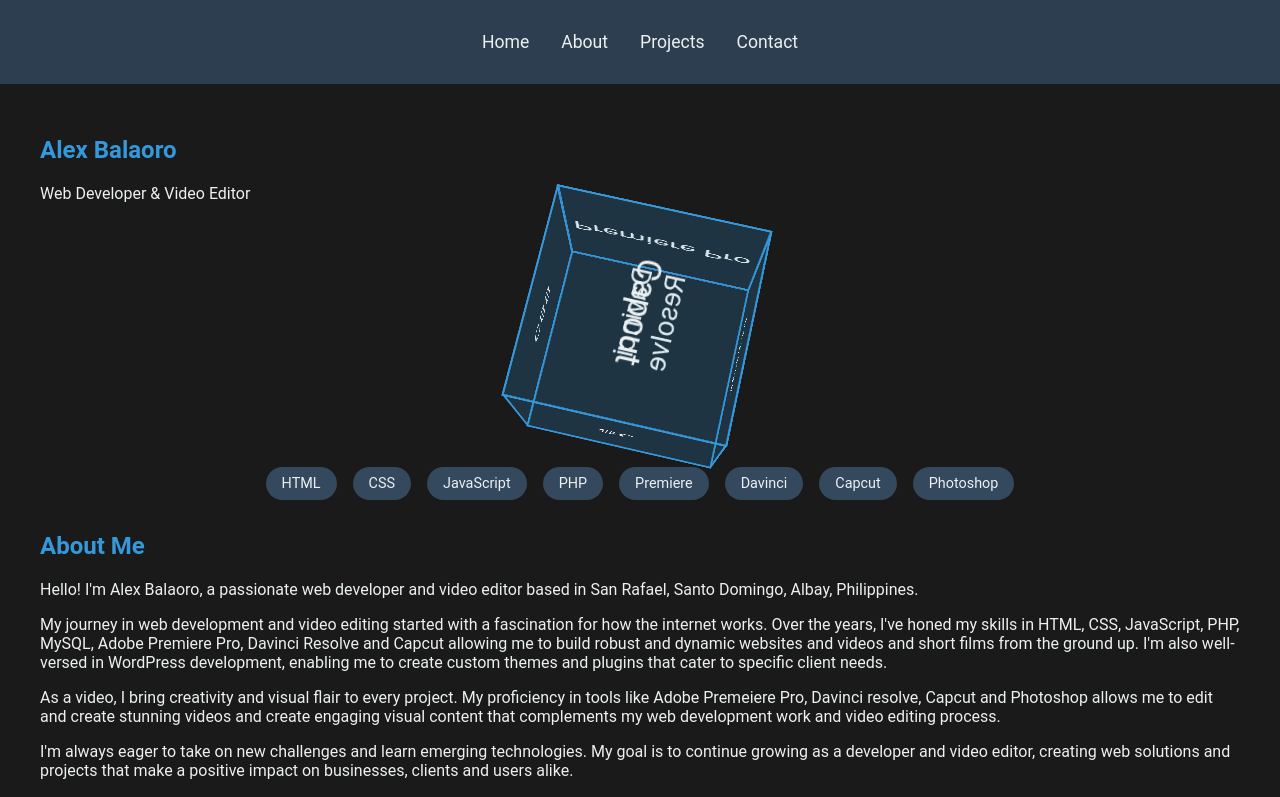
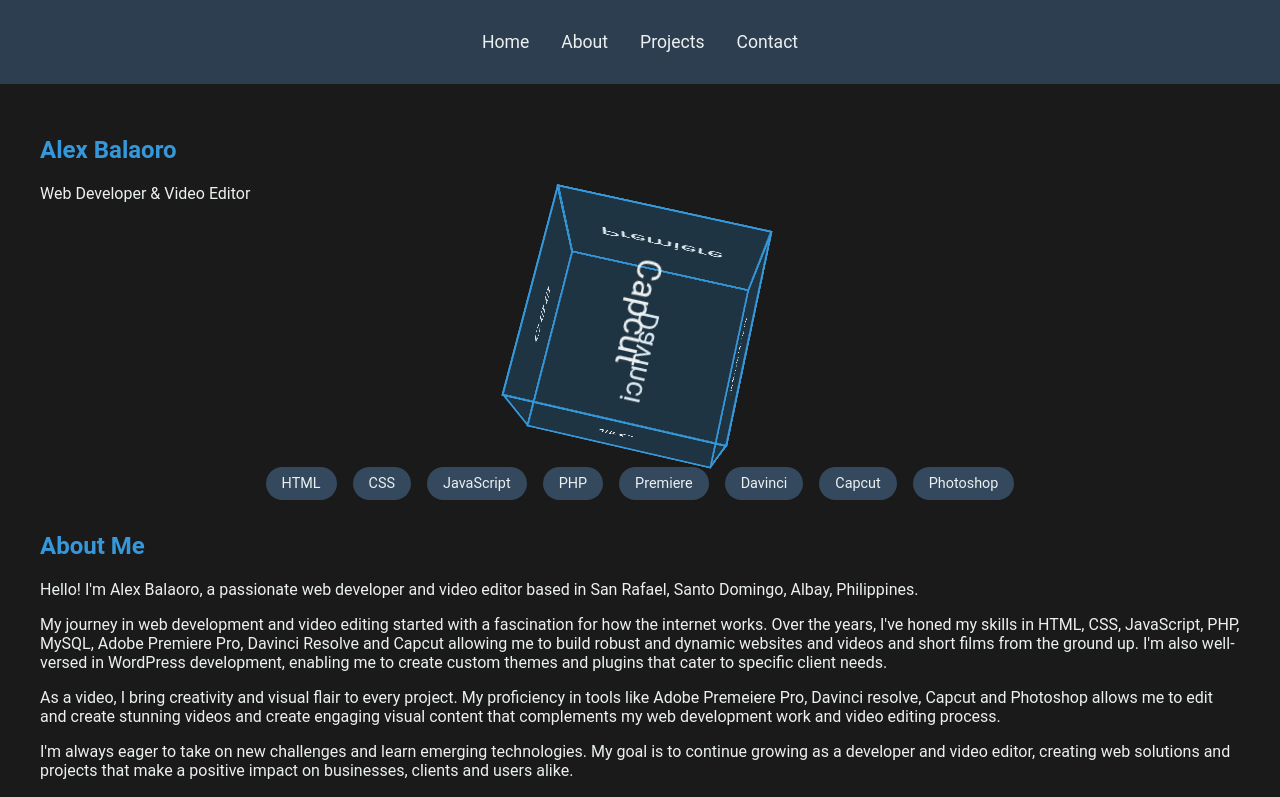
Before and after one commit to Alexgithub1998/myportfolio, a plain HTML site: page index.html in a window 1280 px wide. Shown: the top 797 px of the page. Drawn offline with Linux system fonts and the light colour scheme.

Commit message:
Update index.html

```diff
--- a/index.html
+++ b/index.html
@@ -182,9 +182,8 @@
           <div class="cube-face front">HTML</div>
           <div class="cube-face back">CSS</div>
           <div class="cube-face right">JS</div>
-          <div class="cube-face left">Premiere Pro</div>
-          <div class="cube-face top">Davinci
-          Resolve</div>
+          <div class="cube-face left">Premiere</div>
+          <div class="cube-face top">Davinci</div>
           <div class="cube-face bottom">Capcut</div>
         </div>
       </div>
```
